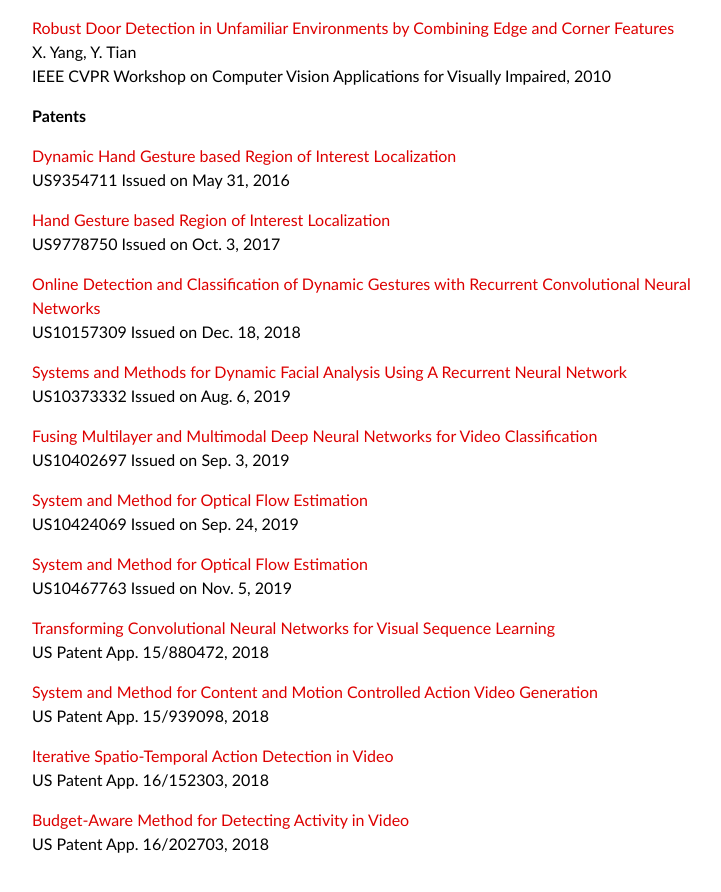
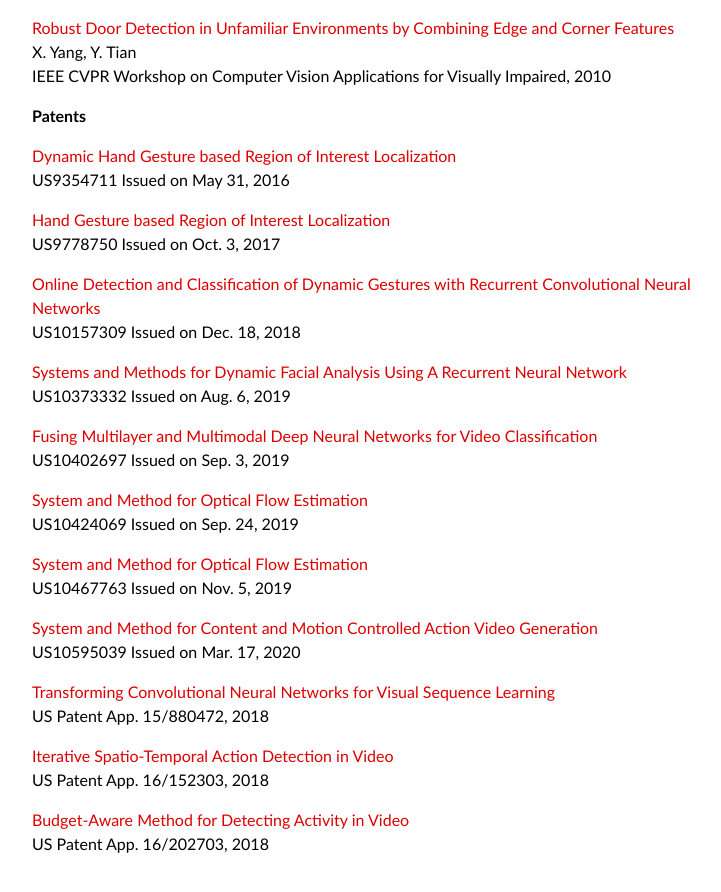
Before and after one commit to xiaodongyang/xiaodongyang.github.io, a Jekyll site: the page built from publications/index.md, in a window 1280 px wide and 900 px high, scrolled down 4597 px. Shown: the top 892 px of the window, without its empty margins (263-984 px from the left). Built offline with Jekyll 4.4.1, drawn with Linux system fonts in a browser that asks for light colours; some web fonts are replaced.

Commit message:
Update index.md

```diff
--- a/publications/index.md
+++ b/publications/index.md
@@ -231,11 +231,11 @@
 [System and Method for Optical Flow Estimation](/publications/papers/10467763.pdf)
 US10467763 Issued on Nov. 5, 2019
 
+[System and Method for Content and Motion Controlled Action Video Generation](/publications/papers/10595039.pdf)
+US10595039 Issued on Mar. 17, 2020
+
 [Transforming Convolutional Neural Networks for Visual Sequence Learning](/publications/papers/15-880472.pdf)
 US Patent App. 15/880472, 2018
-
-[System and Method for Content and Motion Controlled Action Video Generation](/publications/papers/15-939098.pdf)
-US Patent App. 15/939098, 2018
 
 [Iterative Spatio-Temporal Action Detection in Video](/publications/papers/16-152303.pdf)
 US Patent App. 16/152303, 2018
```
